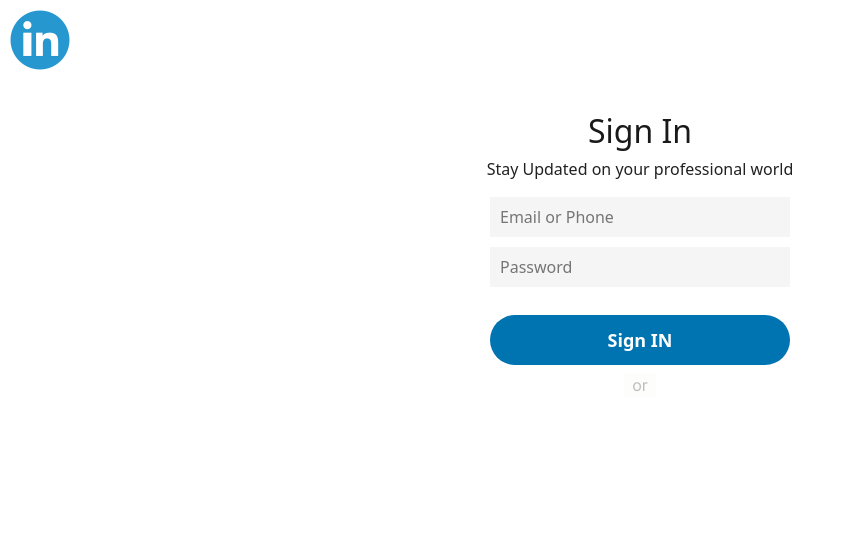
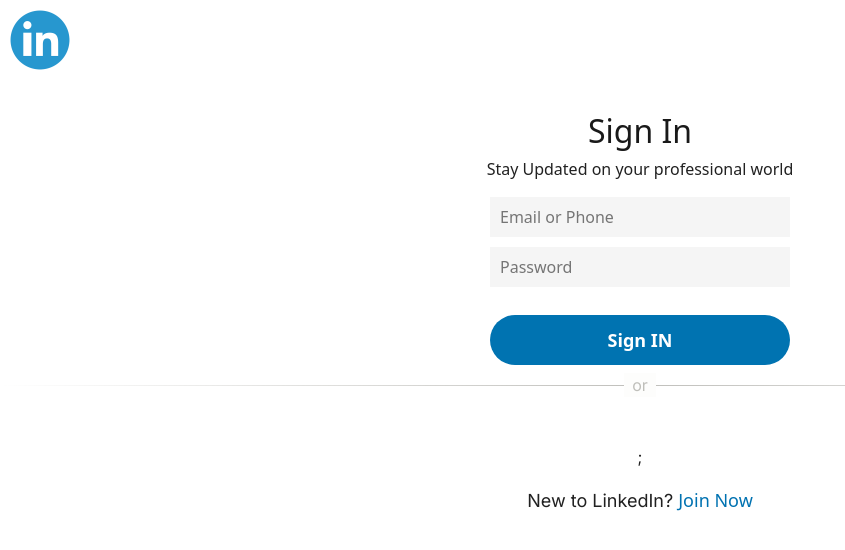
Before and after one commit to wolfgunblood/linkedin-clone, a React (Vite) app: page / in a window 1280 px wide. Shown: the top 550 px of the page, without its empty margins (0-845 px from the left). Built offline with nearby package versions, Linux system fonts and the light colour scheme.

Commit message:
Added google Auth2.0

```diff
--- a/package.json
+++ b/package.json
@@ -10,6 +10,7 @@
     "preview": "vite preview"
   },
   "dependencies": {
+    "@react-oauth/google": "^0.11.0",
     "firebase": "^9.22.0",
     "react": "^18.2.0",
     "react-dom": "^18.2.0",
--- a/src/Sass/LoginComponent.scss
+++ b/src/Sass/LoginComponent.scss
@@ -90,3 +90,23 @@
       background-color: #fcfcfa;
     }
   }
+
+  .google-login-container{
+    display: flex;
+    flex-direction: column;
+    justify-content: center;
+    align-items: center;
+
+    .google-login-btn{
+        width: 300px !important;
+    }
+    .google-login-text{
+        font-size: 18px;
+    }
+    .sign-up-link{
+        color: $linkedinBlue1;
+        font-family: system-ui;
+        cursor: pointer;
+        font-size: 18px;
+    }
+  }
--- a/src/components/LoginComponent.jsx
+++ b/src/components/LoginComponent.jsx
@@ -1,7 +1,12 @@
-import React,{ useState } from 'react'
+import React, { useState } from 'react'
 import LinkedinLogo from '../assets/linkedinLogo.png';
 import '../Sass/LoginComponent.scss';
+import { GoogleLogin } from '@react-oauth/google';
+import { useNavigate } from 'react-router-dom';
+
 const LoginComponent = () => {
+  let navigate = useNavigate();
+  const [cred, setCred] = useState({});
   return (
     <div className='login-wrapper'>
       <img src={LinkedinLogo} alt="Linkedin Logo" className='linkedin-logo' />
@@ -15,22 +20,40 @@
             type="text"
             placeholder='Email or Phone'
             className='common-input'
-            onChange={(e) => {}}
-            />
+            onChange={(e) => { }}
+          />
           <input
             type="password"
             placeholder='Password'
             className='common-input'
-            onChange={(e) => {}}
+            onChange={(e) => { }}
           />
         </div>
-        <button onClick={() => {}} className='login-btn' >
+        <button onClick={() => { }} className='login-btn' >
           Sign IN
         </button>
-        <hr className="hr-text" data-content="or" />
-
+      </div>
+      <hr className="hr-text" data-content="or" />
+      <div className='google-login-container'>
+        <GoogleLogin
+          onSuccess={credentialResponse => {
+            console.log(credentialResponse);
+          }}
+          onError={() => {
+            console.log('Login Failed');
+          }}
+          shape='pill'
+          className='google-login-btn'
+        />;
+        <p className='google-login-text'>
+          New to LinkedIn?{" "}
+          <span className='sign-up-link'>
+            Join Now
+          </span>
+        </p>
       </div>
     </div>
+
   )
 }
 
--- a/src/main.jsx
+++ b/src/main.jsx
@@ -4,9 +4,15 @@
 import { RouterProvider } from 'react-router-dom';
 import { router } from './Routes';
 import { app, auth } from './firebaseConfig';
+import { GoogleOAuthProvider } from '@react-oauth/google';
+
+const clientId = import.meta.env.VITE_GOOGLE_CLIENT_ID;
+
 
 ReactDOM.createRoot(document.getElementById('root')).render(
   <React.StrictMode>
-    <RouterProvider router={router} />
+    <GoogleOAuthProvider clientId={clientId}>
+      <RouterProvider router={router} />
+    </GoogleOAuthProvider>
   </React.StrictMode>,
 )
```
Also changed, not shown: 2 other files (tests, documents, lock files or other folders).
